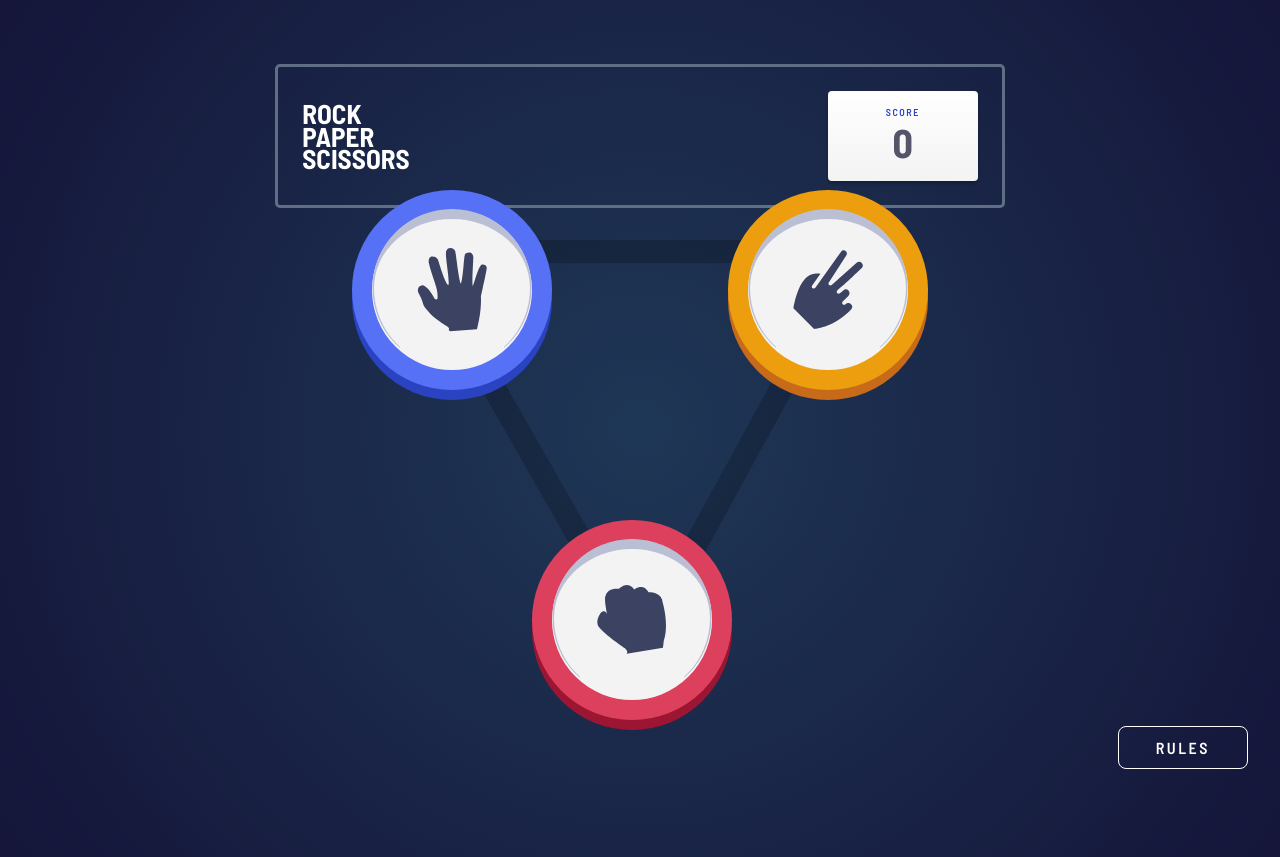
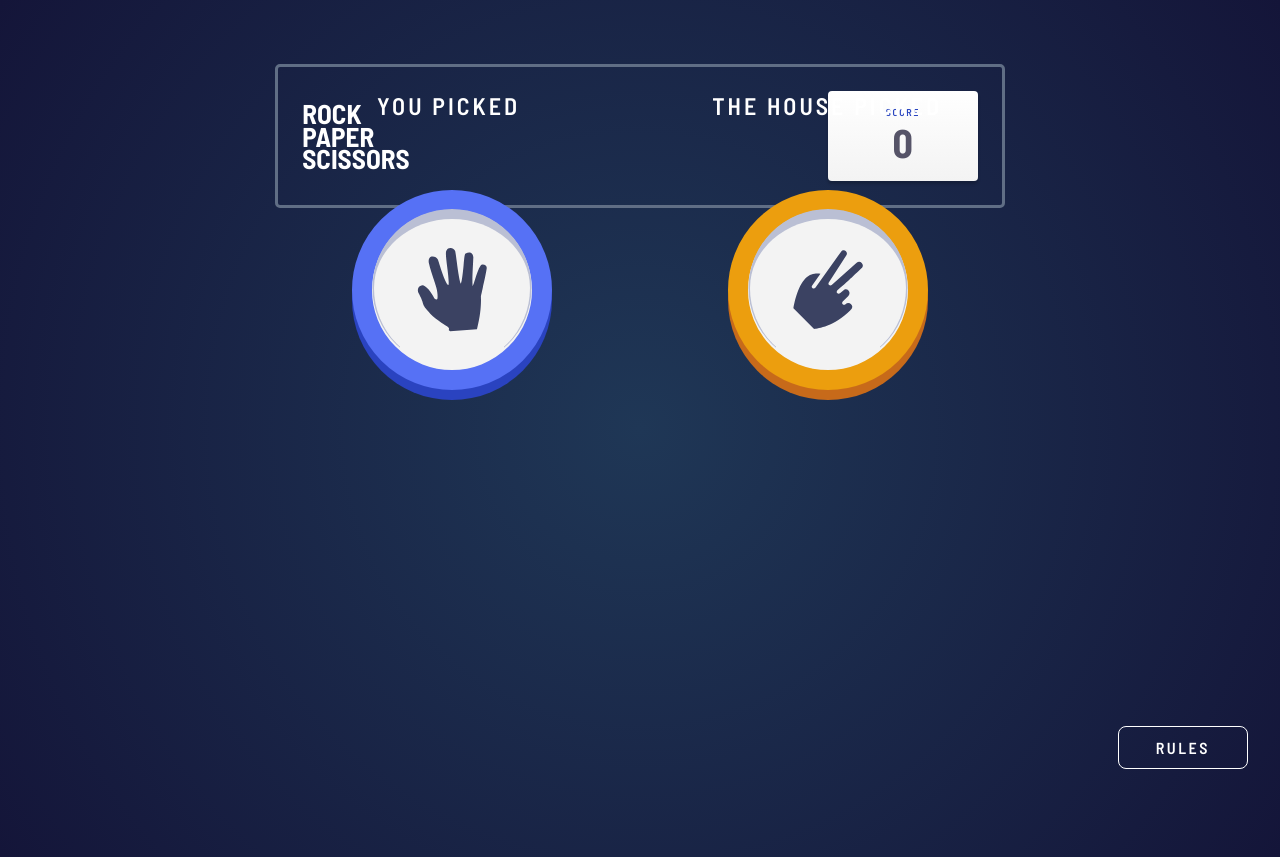
Before and after one commit to LaLeonie/Rock-Paper-Scissors, a website: page index.html in a window 1280 px wide. Drawn offline with Linux system fonts and the light colour scheme.

Commit message:
Adds styling to step2 screen

```diff
--- a/index.html
+++ b/index.html
@@ -41,7 +41,18 @@
             <button class="btn" aria-label="rock"></button>
           </div>
         </div>
-        <div class="GameSection__StepTwo"></div>
+        <div class="GameSection__StepTwo">
+          <div class="GameSection__button button--paper">
+            <button class="btn" aria-label="paper"></button>
+          </div>
+          <div class="GameSection__button button--scissors">
+            <button class="btn" aria-label="paper"></button>
+          </div>
+          <div class="GameSection__caption">
+            <span>You picked</span>
+            <span>The House Picked</span>
+          </div>
+        </div>
         <div class="GameSection__StepThree"></div>
       </div>
       <div class="LegendSection">
--- a/styles.css
+++ b/styles.css
@@ -79,14 +79,6 @@ html {
 
 .Wrapper > .LegendSection {
   margin: 56px auto;
-}
-
-.GameSection__StepTwo {
-  display: none;
-}
-
-.GameSection__StepThree {
-  display: none;
 }
 
 @media all and (min-width: 376px) {
@@ -173,36 +165,42 @@ html {
 
 /* Game Section */
 .GameSection {
+  position: relative;
+  height: 166px;
+  width: 188px;
+  padding: 65px;
   --button-width: 120px;
   --button-height: 120px;
   --button-border-radius: 50%;
   --outer-shadow-top: -7px;
   --outer-shadow-left: -15px;
-  --border-width: 15px;
+  --border-width: 12px;
   --background-size: 45px;
   --inner-shadow-top-radius: 5px;
   --inner-shadow-side-radius: 1px;
-  --button-radius: calc(var(--button-width) / 2)
+  --button-radius: calc(var(--button-width) / 2);
 }
 
 .GameSection__StepOne {
-  position: relative;
   background-image: url("./images/bg-triangle.svg");
-  height: 166px;
-  width: 188px;
   background-repeat: no-repeat;
-  padding: 65px;
   background-size: contain;
   background-position: center;
-  /* z-index: -2; */
+  display: none;
 }
 
-.GameSection_StepOne:before {
-  x
+.GameSection__StepTwo {
+  /* display: none; */
+}
+
+.GameSection__StepThree {
+  display: none;
 }
 
 @media all and (min-width: 376px) {
   .GameSection {
+    height: 430px;
+    width: 476px;
     --button-width: 200px;
     --button-height: 200px;
     --border-width: 20px;
@@ -210,14 +208,6 @@ html {
     --inner-shadow-top-radius: 10px;
     --inner-shadow-side-radius: 2px;
   }
-
-  .GameSection__StepOne {
-    height: 430px;
-    width: 476px;
-  }
-}
-
-button {
 }
 
 .GameSection__button {
@@ -233,6 +223,9 @@ button {
   );
   border-style: solid;
   border-width: var(--border-width);
+}
+
+.GameSection__StepTwo .GameSection__button {
 }
 
 .GameSection__button .btn {
@@ -270,7 +263,7 @@ button {
   clip-path: circle(50%);
 }
 
-.GameSection__button .btn:hover:after{
+.GameSection__button .btn:hover:after {
   position: absolute;
   content: "";
   display: block;
@@ -292,10 +285,8 @@ button {
   background-size: var(--background-size);
   left: -50px;
   top: -50px;
-  box-shadow: 0px 10px  var(--paper-dark);
+  box-shadow: 0px 10px var(--paper-dark);
 }
-
-
 
 .button--scissors {
   border-color: var(--scissors-light);
@@ -305,7 +296,7 @@ button {
   background-size: var(--background-size);
   right: -50px;
   top: -50px;
-  box-shadow: 0px 10px  var(--scissors-dark);
+  box-shadow: 0px 10px var(--scissors-dark);
 }
 
 .button--rock {
@@ -316,12 +307,41 @@ button {
   background-size: var(--background-size);
   bottom: -50px;
   left: 30px;
-  box-shadow: 0px 10px  var(--rock-dark);
+  box-shadow: 0px 10px var(--rock-dark);
 }
 
 @media all and (min-width: 376px) {
   .button--rock {
     left: 130px;
+  }
+}
+
+.GameSection__caption {
+  color: #fff;
+  letter-spacing: 1.1px;
+
+  text-transform: uppercase;
+  position: absolute;
+  left: -25px;
+  top: 100px;
+  width: 264px;
+  display: flex;
+  justify-content: space-between;
+}
+
+@media all and (min-width: 376px) {
+  .GameSection__caption {
+    font-size: 24px;
+    line-height: 32px;
+    font-style: Bold;
+    letter-spacing: 3px;
+    text-transform: uppercase;
+    position: absolute;
+    left: -25px;
+    top: -150px;
+    width: 565px;
+    display: flex;
+    justify-content: space-between;
   }
 }
 
```
